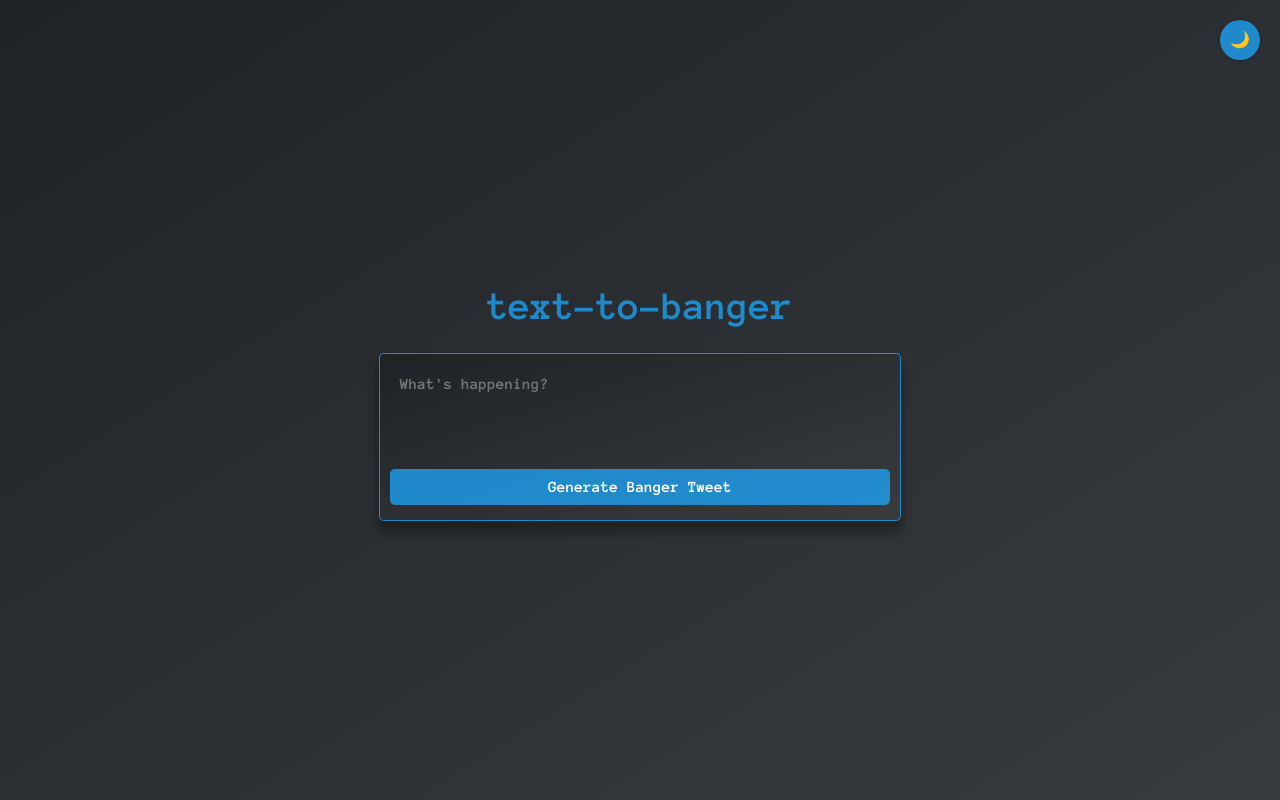
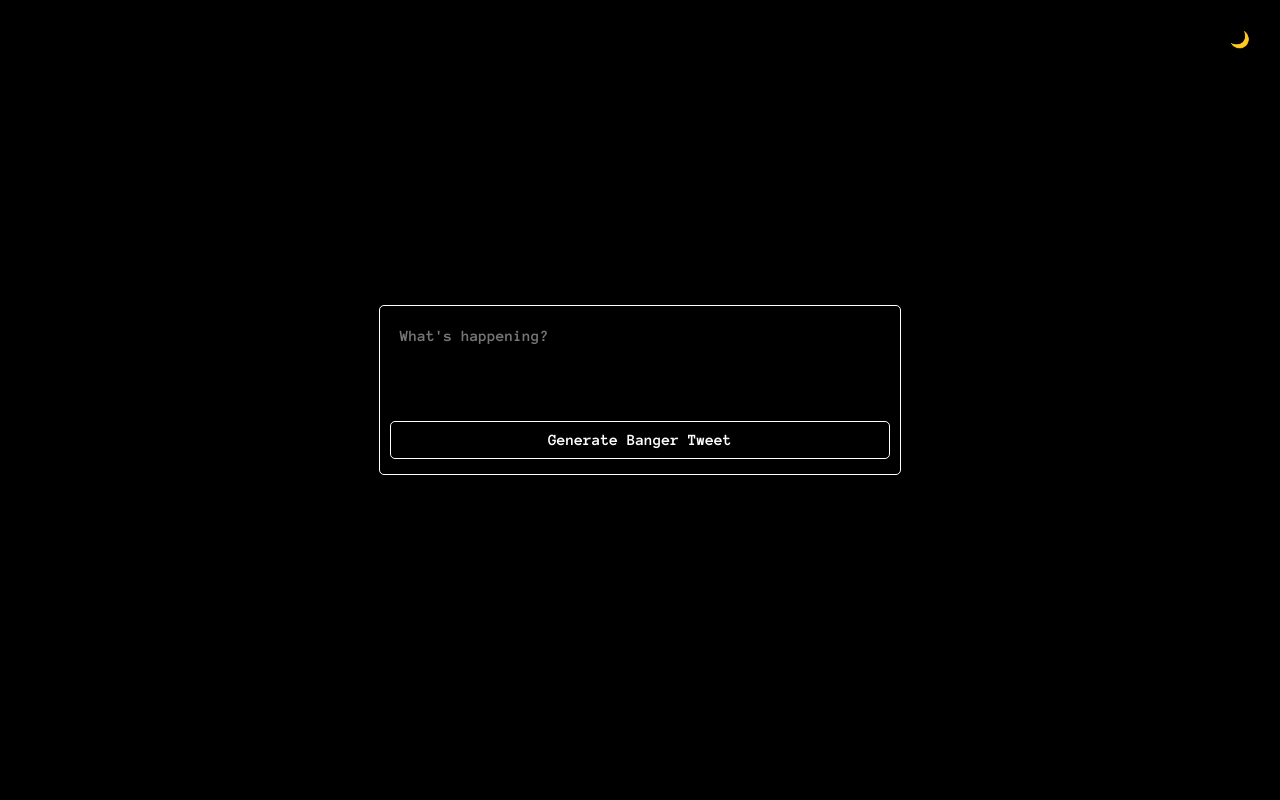
Before and after one commit to effectiveaccelerationism/text-to-banger, a React (Create React App) app in the folder webapp/: page / in a window 1280 px wide. Built offline with nearby package versions, Linux system fonts and the light colour scheme.

Commit message:
terminal design

```diff
--- a/webapp/src/App.css
+++ b/webapp/src/App.css
@@ -2,6 +2,32 @@
   font-family: 'AnonPro';
   src: url('../public/fonts/AnonymousPro-Bold.ttf') format('truetype');
 }
+
+:root {
+  --primary-color: #000;
+
+  --dark-background-color: #000;
+  --dark-text-color: #fff;
+  --dark-panel-background: #000;
+  --dark-button-background: #000;
+  --dark-button-text: #fff;
+  --dark-border-color: #fff;
+
+  --light-background-color: #fff;
+  --light-text-color: #000;
+  --light-panel-background: #fff;
+  --light-button-background: #fff;
+  --light-button-text: #000;
+  --light-border-color: var(--primary-color);
+
+  --background-color: var(--dark-background-color);
+  --text-color: var(--dark-text-color);
+  --panel-background: var(--dark-panel-background);
+  --button-background: var(--dark-button-background);
+  --button-text: var(--dark-button-text);
+  --border-color: var(--dark-border-color);
+}
+
 
 body, p, button {
   font-family: 'AnonPro', monospace;
@@ -26,7 +52,7 @@ body, p, button {
 }
 
 .App-header {
-  background-image: var(--panel-background);
+  background-color: var(--panel-background);
   min-height: 100vh;
   display: flex;
   flex-direction: column;
@@ -53,13 +79,27 @@ body, p, button {
 
 .tweet-form {
   background: var(--panel-background);
-  border: 1px solid var(--primary-color);
+  border: 1px solid var(--border-color);
   border-radius: 5px;
   padding: 10px;
   width: 500px;
   display: flex;
   flex-direction: column;
   box-shadow: 0px 10px 10px 2px rgba(0, 0, 0, 0.3);
+}
+
+.tweet-button {
+  background-color: var(--button-background);
+  border: 1px solid var(--border-color);
+  color: var(--button-text);
+  padding: 10px;
+  text-align: center;
+  text-decoration: none;
+  display: inline-block;
+  font-size: 16px;
+  margin: 5px 0;
+  cursor: pointer;
+  border-radius: 5px;
 }
 
 .tweet-form textarea {
@@ -74,10 +114,10 @@ body, p, button {
   color: var(--text-color);
 }
 
-.tweet-button {
-  background-color: var(--primary-color);
+/* .tweet-button {
+  background-color: var(--button-background);
   border: none;
-  color: var(--text-color);
+  color: var(--button-text);
   padding: 10px;
   text-align: center;
   text-decoration: none;
@@ -86,10 +126,10 @@ body, p, button {
   margin: 5px 0;
   cursor: pointer;
   border-radius: 5px;
-}
+} */
 
 .tweet-button:hover {
-  background-color: rgba(29, 161, 242, 0.6);
+  background-color: #888;
 }
 
 .generated-tweet-container {
@@ -128,40 +168,26 @@ body, p, button {
 }
 
 .mode-toggle {
-  background-color: var(--primary-color);
+  background-color: var(--button-background);
   border: none;
-  color: var(--text-color);
-  padding: 10px; /* Makes it a bit larger */
+  color: var(--button-text);
+  padding: 10px;
   text-align: center;
   text-decoration: none;
   display: inline-block;
-  font-size: 16px; /* Adjust the size of the emoji/icon */
+  font-size: 16px;
   cursor: pointer;
-  border-radius: 50%; /* Makes it round */
-  position: fixed; /* Positions it on the screen irrespective of the scroll position */
-  top: 20px; /* Position from the top */
-  right: 20px; /* Position from the right */
-  width: 40px; /* Width of the button */
-  height: 40px; /* Height of the button */
-  line-height: 20px; /* Adjust the vertical alignment of the emoji/icon */
+  border-radius: 50%;
+  position: fixed;
+  top: 20px;
+  right: 20px;
+  width: 40px;
+  height: 40px;
+  line-height: 20px;
   transition: background-color 0.3s ease;
-  box-shadow: 0 0 5px rgba(0, 0, 0, 0.2); /* A little shadow for depth */
+  box-shadow: 0 0 5px rgba(0, 0, 0, 0.2);
 }
 
 .mode-toggle:hover {
-  background-color: rgba(29, 161, 242, 0.6);
+  background-color: #888;
 }
-
-:root {
-  --primary-color: rgba(29, 161, 242, 0.8);
-  --dark-background-color: #1f2226;
-  --light-background-color: #ffffff;
-  --dark-text-color: #fff;
-  --light-text-color: #000;
-  --panel-background: linear-gradient(to bottom right, #1f2226, #383c3f);
-  --light-panel-background: linear-gradient(to bottom right, #fff, #e6e6e6);
-
-  /* Default mode: Dark Mode */
-  --background-color: var(--dark-background-color);
-  --text-color: var(--dark-text-color);
-}
--- a/webapp/src/App.js
+++ b/webapp/src/App.js
@@ -71,7 +71,7 @@ function App() {
       <header className="App-header">
         <div className="logo-container">
           {/* <img src={logo} className="App-logo" alt="logo" /> */}
-          <h1 className="text-logo">text-to-banger</h1>
+          {/* <h1 className="text-logo">TWITTER INTERN</h1> */}
         </div>
         <div className="content-container">
           <form onSubmit={handleFormSubmit} className="tweet-form"> {/* Wrap everything in a form and attach submit handler */}
```
